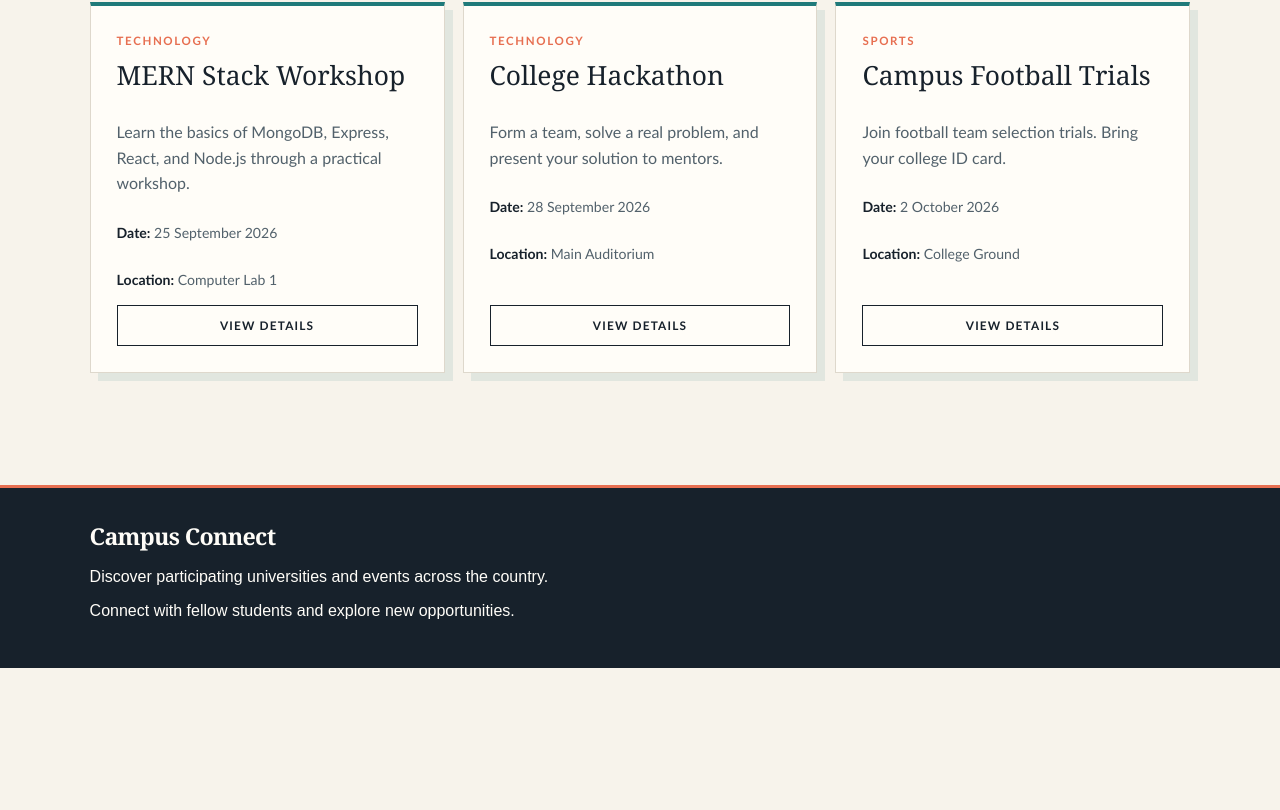
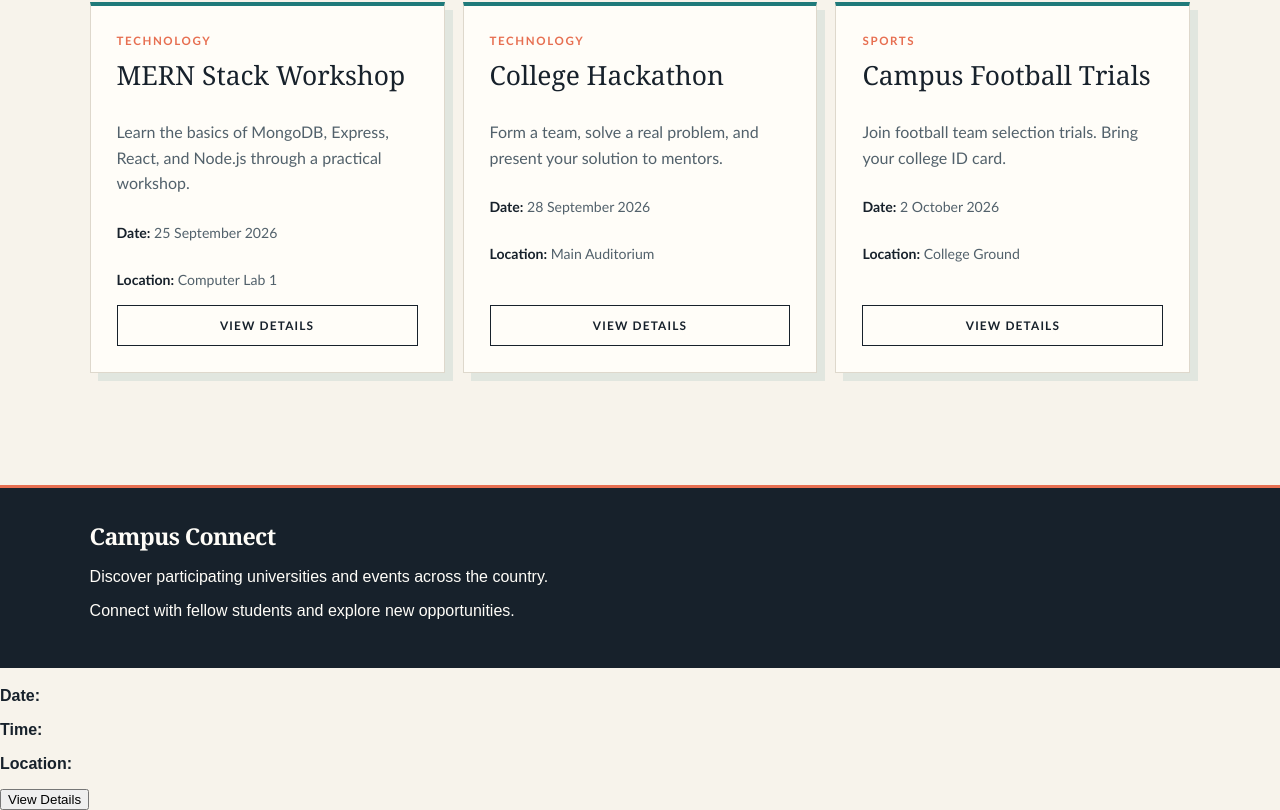
Before and after one commit to Hitesh2006403/MERN-Fullstack, a React (Vite) app: page / in a window 1280 px wide. Shown: the part 927-1737 px from the top of the page. Before the commit the page ends 1595 px from the top, so only its background shows below. Built offline with nearby package versions, Linux system fonts and the light colour scheme.

Commit message:
Chasnged

```diff
--- a/src/App.jsx
+++ b/src/App.jsx
@@ -23,6 +23,7 @@ import Navbar from "./Components/Navbar";
 import Hero from "./Components/Hero";
 import EventSection from "./Components/Eventsection";
 import Footer from "./Components/footer";
+import EventCard from "./Components/EventCard";
 function App(){
   return(
     <main className="app">
@@ -30,6 +31,7 @@ function App(){
       <Hero />
       <EventSection />
       <Footer />
+      <EventCard/>
       <section className="welcome-card">
       </section>
     </main>
--- /dev/null
+++ b/src/Components/EventCard.jsx
@@ -0,0 +1,31 @@
+function EventCard(
+    {title,date,time,
+        location,
+        category,description,}
+){
+    return(
+        <article className="even-card">
+            <p className="event-category">
+                {category}
+            </p>
+            <h3>{title}</h3>
+            <p className="event-description">
+                {description}
+            </p>
+            <div className="event-details">
+                <p>
+                    <strong>Date:</strong>{date}
+                </p>
+                <p>
+                    <strong>Time:</strong>{time}
+                </p>
+                <p>
+                    <strong>Location:</strong>{location}
+                </p>
+            </div>
+            <button type="button">View Details</button>
+
+        </article>
+    );
+}
+export default EventCard;
```
